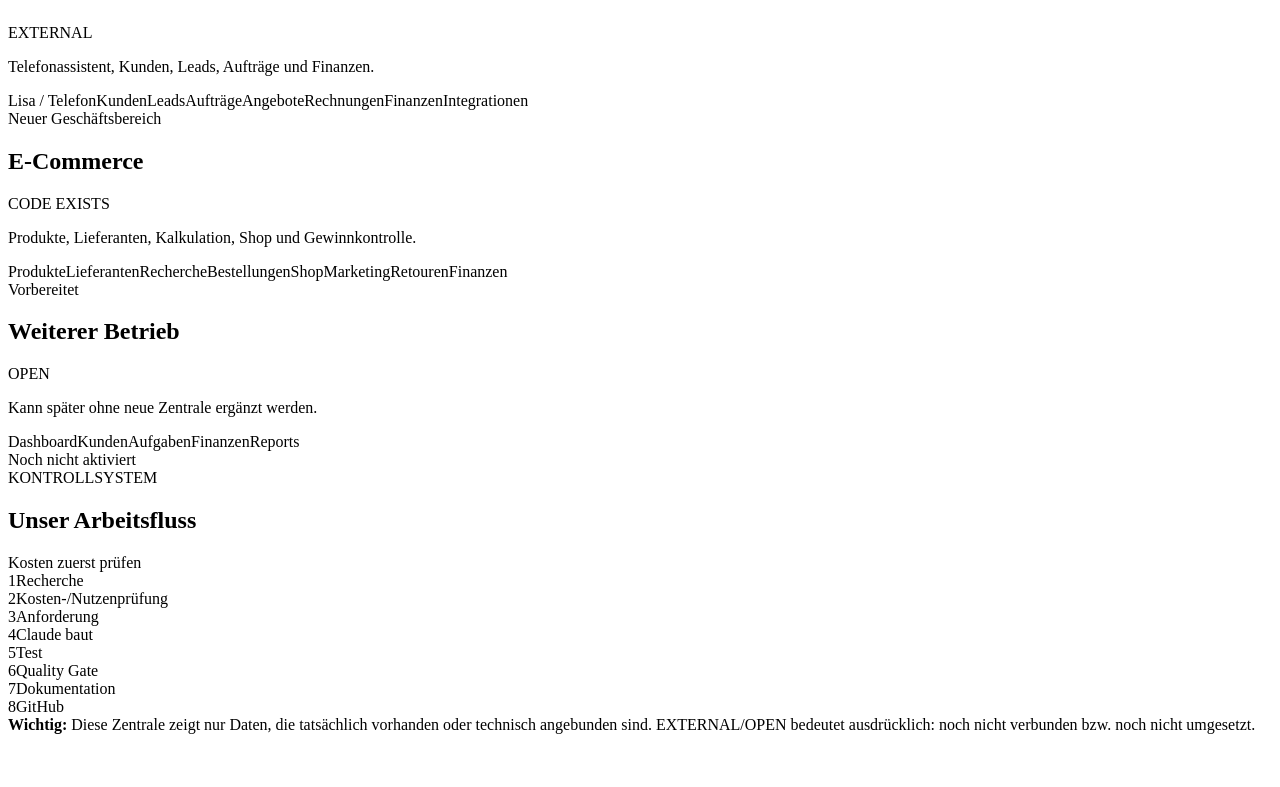
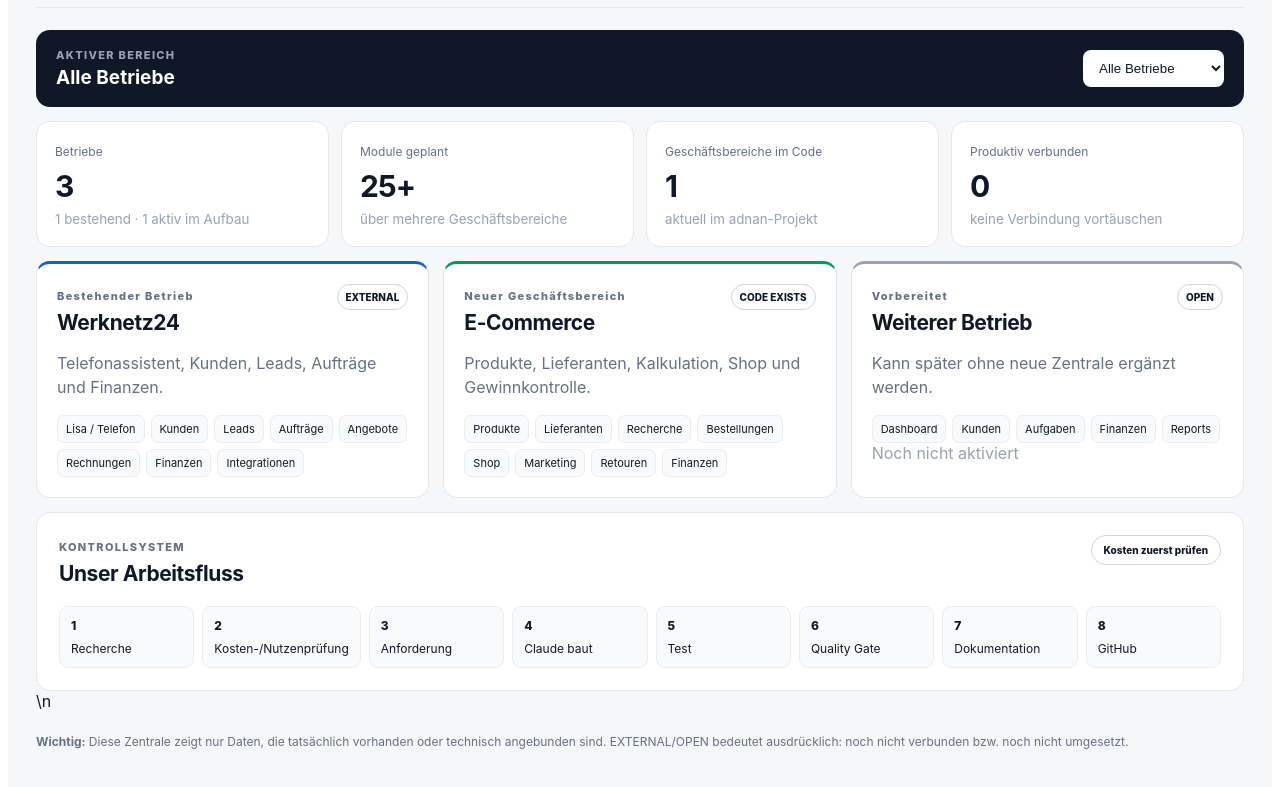
Before and after one commit to adnan-51-bit/adnan, a Next.js app: page /zentral in a window 1280 px wide. Shown: the part 349-1136 px from the top of the page. Before the commit the page ends 1091 px from the top, so only its background shows below. Built offline with nearby package versions, Linux system fonts and the light colour scheme.

Commit message:
fix: apply master center styles

```diff
--- a/app/zentral/page.jsx
+++ b/app/zentral/page.jsx
@@ -88,7 +88,7 @@ export default function MasterZentrale() {
       {tab === "tools" && <Tools />}
       {tab === "plan" && <Plan />}
 
-      <footer>
+      <style jsx>{styles}</style>\n      <footer>
         <b>Wichtig:</b> Diese Zentrale zeigt nur Daten, die tatsächlich vorhanden oder technisch angebunden sind. EXTERNAL/OPEN bedeutet ausdrücklich: noch nicht verbunden bzw. noch nicht umgesetzt.
       </footer>
     </main>
```
